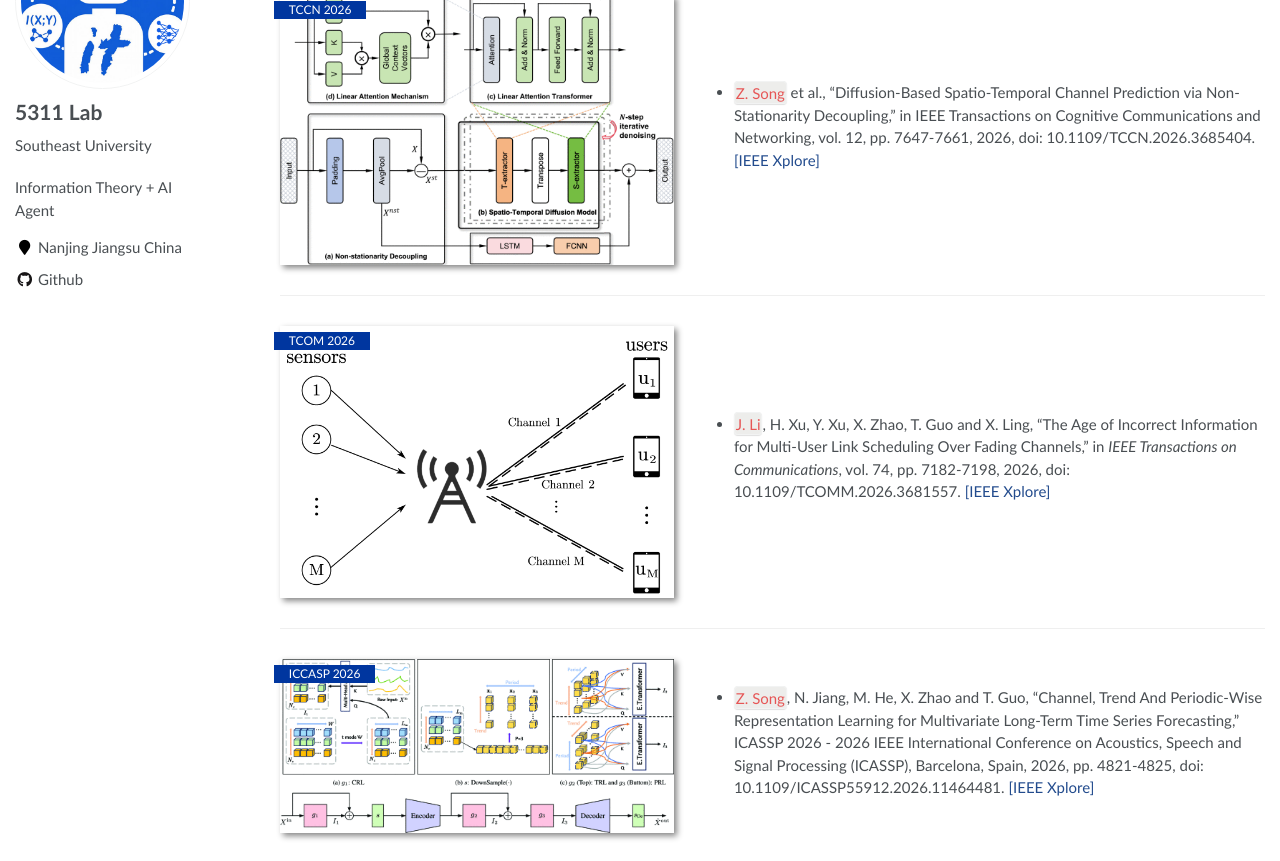
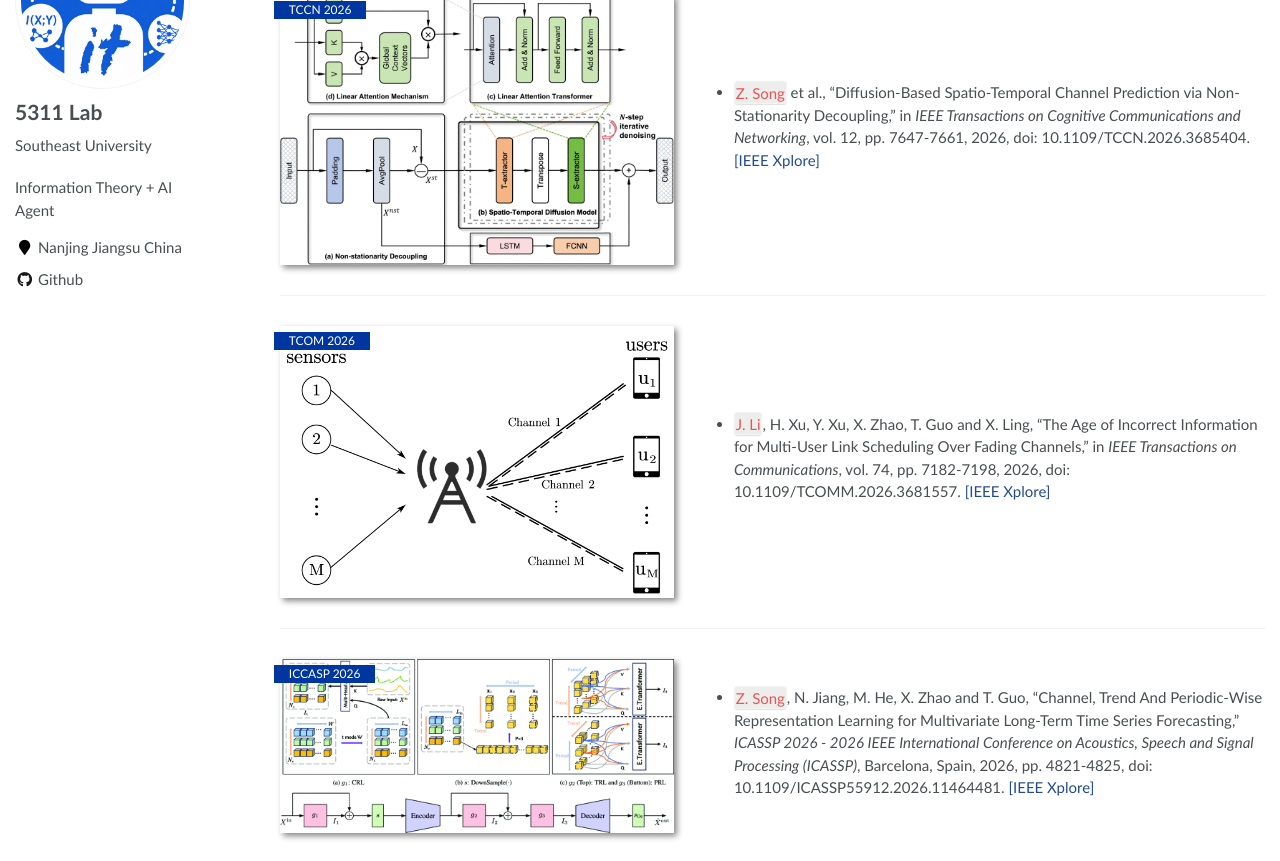
Before and after one commit to the-thinking-reed/the-thinking-reed.github.io, a Jekyll site: the page built from _pages/about.md, in a window 1280 px wide and 1400 px high, scrolled down 462 px. Shown: the part 177-1038 px from the top of the window. Built offline with Jekyll 4.4.1, drawn with Linux system fonts in a browser that asks for light colours.

```diff
--- a/_pages/about.md
+++ b/_pages/about.md
@@ -50,7 +50,7 @@ redirect_from:
 <div class='paper-box'><div class='paper-box-image'><div><div class="badge">TCCN 2026</div><img src='images/TCCN-szy.png' alt="sym" width="100%"></div></div>
 <div class='paper-box-text' markdown="1">
 
-- `Z. Song` et al., "Diffusion-Based Spatio-Temporal Channel Prediction via Non-Stationarity Decoupling," in IEEE Transactions on Cognitive Communications and Networking, vol. 12, pp. 7647-7661, 2026, doi: 10.1109/TCCN.2026.3685404.
+- `Z. Song` et al., "Diffusion-Based Spatio-Temporal Channel Prediction via Non-Stationarity Decoupling," in *IEEE Transactions on Cognitive Communications and Networking*, vol. 12, pp. 7647-7661, 2026, doi: 10.1109/TCCN.2026.3685404.
 <!-- (JCR:Q2; IF:3.847)   -->
 [[IEEE Xplore]](https://ieeexplore.ieee.org/abstract/document/11488306)
 </div>
@@ -70,7 +70,7 @@ redirect_from:
 <div class='paper-box'><div class='paper-box-image'><div><div class="badge">ICCASP 2026</div><img src='images/ICASSP-2026-szy.png' alt="sym" width="100%"></div></div>
 <div class='paper-box-text' markdown="1">
 
-- `Z. Song`, N. Jiang, M. He, X. Zhao and T. Guo, "Channel, Trend And Periodic-Wise Representation Learning for Multivariate Long-Term Time Series Forecasting," ICASSP 2026 - 2026 IEEE International Conference on Acoustics, Speech and Signal Processing (ICASSP), Barcelona, Spain, 2026, pp. 4821-4825, doi: 10.1109/ICASSP55912.2026.11464481.
+- `Z. Song`, N. Jiang, M. He, X. Zhao and T. Guo, "Channel, Trend And Periodic-Wise Representation Learning for Multivariate Long-Term Time Series Forecasting," *ICASSP 2026 - 2026 IEEE International Conference on Acoustics, Speech and Signal Processing (ICASSP)*, Barcelona, Spain, 2026, pp. 4821-4825, doi: 10.1109/ICASSP55912.2026.11464481.
 [[IEEE Xplore]](https://ieeexplore.ieee.org/abstract/document/11464481)
 </div>
 </div>
```
